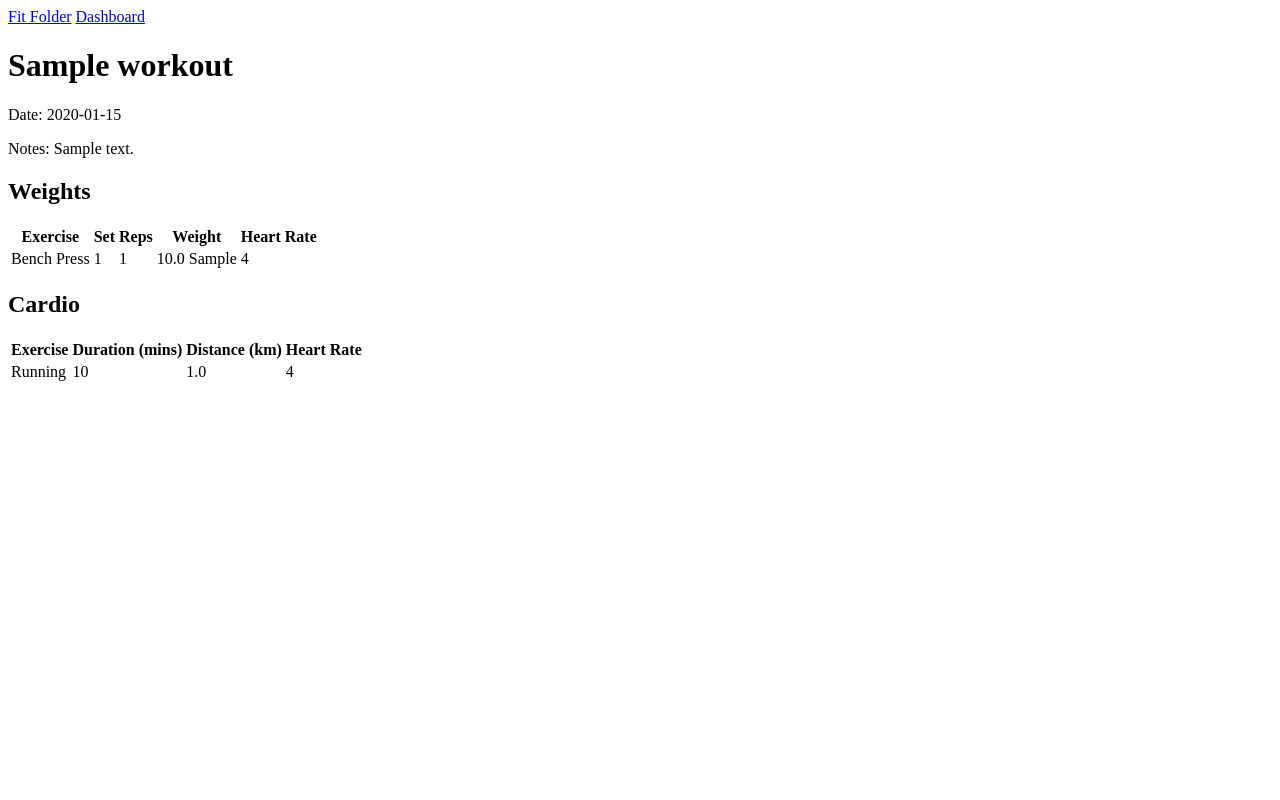
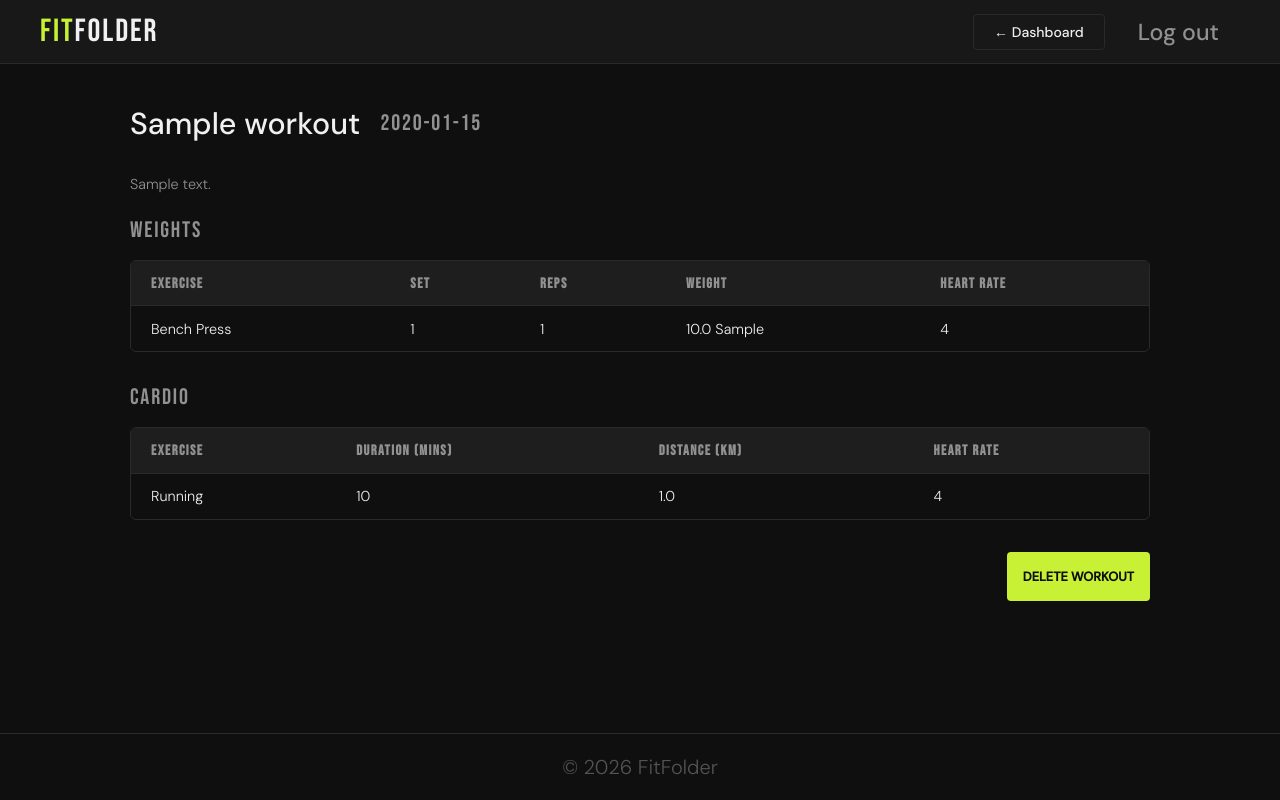
Before and after one commit to GoodGrayVie/Group-3-ACIT-2911---Agile-Development-Project, a Flask app: page /workouts/1 in a window 1280 px wide. Run offline with Flask 3, Linux system fonts and the light colour scheme; the visitor is signed in with stand-in values (Sample User, id 1); tables that the repository leaves empty hold one stand-in row (values such as "Sample post").

Commit message:
added delete workout functionality

```diff
--- a/agent_api/routes/workout_routes.py
+++ b/agent_api/routes/workout_routes.py
@@ -119,6 +119,19 @@ def view_workout(workout_id):
     workout = Workout.query.get_or_404(workout_id)
     return render_template("workout_detail.html", workout=workout)
 
+@workout_bp.route("/workouts/<int:workout_id>/delete", methods=["POST"])
+def delete_workout(workout_id):
+    if not session.get("username"):
+        return redirect(url_for("auth.login"))
+
+    user = User.query.filter_by(name=session.get("username")).first()
+    workout = Workout.query.filter_by(id=workout_id, user_id=user.id).first_or_404()
+
+    db.session.delete(workout)
+    db.session.commit()
+
+    return redirect(url_for("auth.dashboard"))
+
 
 @workout_bp.route("/view-progress")
 def view_progress():
--- a/templates/workout_detail.html
+++ b/templates/workout_detail.html
@@ -4,20 +4,43 @@
     <meta charset="UTF-8" />
     <meta name="viewport" content="width=device-width, initial-scale=1.0" />
     <title>{{ workout.name }} – Fit Folder</title>
+    <link
+      href="https://fonts.googleapis.com/css2?family=Bebas+Neue&family=DM+Sans:wght@300;400;500&display=swap"
+      rel="stylesheet"
+    />
+    <link
+      rel="stylesheet"
+      href="{{ url_for('static', filename='styles/styles.css') }}"
+    />
   </head>
   <body>
+    <header>
+      <div class="logo">Fit<span>Folder</span></div>
       <nav>
-      <a href="/">Fit Folder</a>
-      <a href="/dashboard">Dashboard</a>
+        <a href="{{ url_for('auth.dashboard') }}" class="btn btn-outline"
+          >← Dashboard</a
+        >
+        <a href="{{ url_for('auth.logout') }}" class="btn btn-ghost">Log out</a>
       </nav>
+    </header>
 
     <main>
-      <h1>{{ workout.name }}</h1>
-      <p>Date: {{ workout.date }}</p>
+      <div class="top-bar">
+        <div class="top-bar-left">
+          <h1 class="greeting"><strong>{{ workout.name }}</strong></h1>
+          <span class="section-title" style="margin: 0"
+            >{{ workout.date }}</span
+          >
+        </div>
+      </div>
+
       {% if workout.notes %}
-      <p>Notes: {{ workout.notes }}</p>
+      <p style="color: var(--muted); margin-bottom: 1.5rem; font-size: 0.9rem">
+        {{ workout.notes }}
+      </p>
       {% endif %} {% if workout.sets %}
-      <h2>Weights</h2>
+      <p class="section-title">Weights</p>
+      <div class="table-wrap" style="margin-bottom: 2rem">
         <table>
           <thead>
             <tr>
@@ -40,8 +63,10 @@
             {% endfor %}
           </tbody>
         </table>
+      </div>
       {% endif %} {% if workout.cardio %}
-      <h2>Cardio</h2>
+      <p class="section-title">Cardio</p>
+      <div class="table-wrap">
         <table>
           <thead>
             <tr>
@@ -62,9 +87,34 @@
             {% endfor %}
           </tbody>
         </table>
+      </div>
       {% endif %} {% if not workout.sets and not workout.cardio %}
+      <div class="empty-state">
         <p>No exercises recorded for this workout.</p>
+        <a href="{{ url_for('workout.log_workout') }}" class="btn btn-accent"
+          >Log a workout</a
+        >
+      </div>
       {% endif %}
+      <div style="display: flex; justify-content: flex-end; padding: 1rem 0">
+        <form
+          method="POST"
+          action="{{ url_for('workout.delete_workout', workout_id=workout.id) }}"
+          onsubmit="
+            return confirm('Are you sure you want to delete this workout?');
+          "
+        >
+          <button
+            type="submit"
+            class="btn btn-accent"
+            style="font-size: 0.8rem"
+          >
+            Delete workout
+          </button>
+        </form>
+      </div>
     </main>
+
+    <footer>© 2026 FitFolder</footer>
   </body>
 </html>
```
Lines whose indentation alone changed are shown as unchanged.
